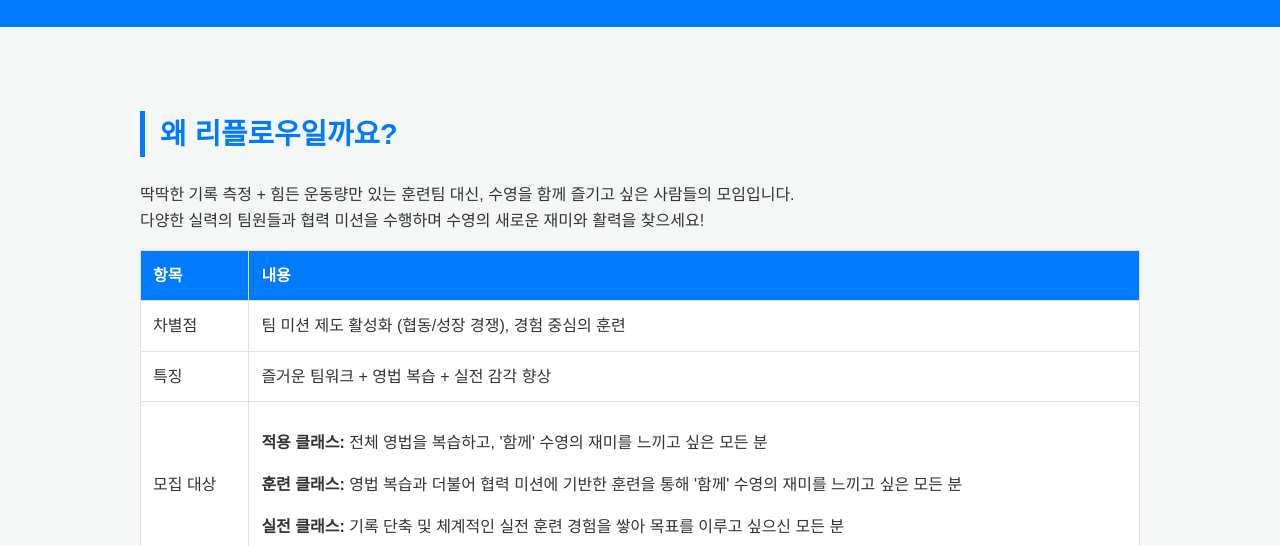
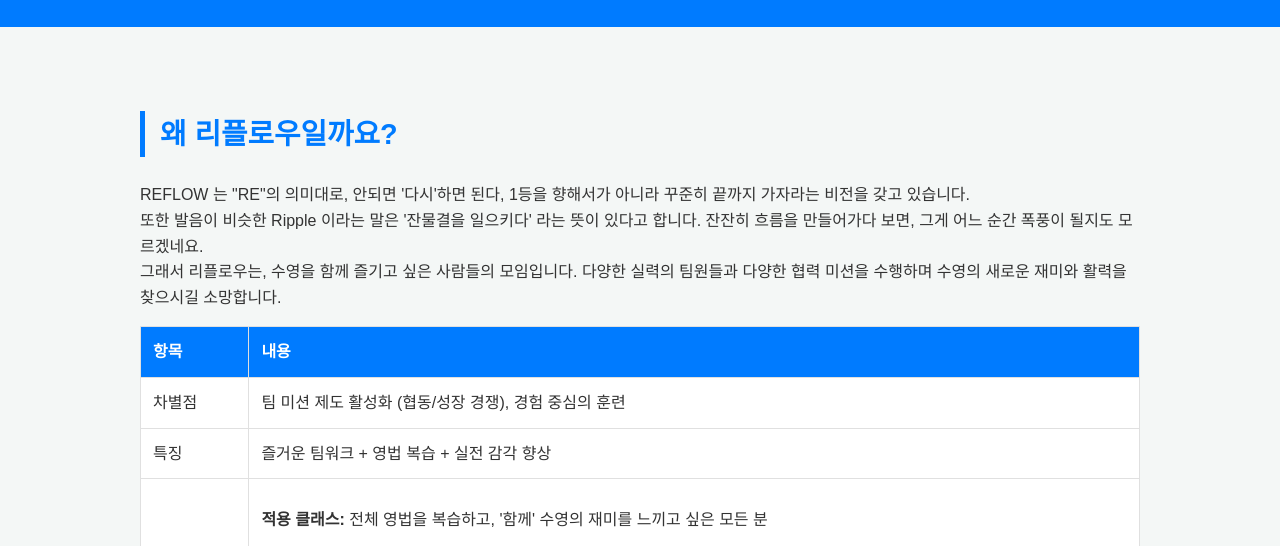
Before and after one commit to babfull/swim-flow-training, a plain HTML site: page index.html in a window 1280 px wide. Shown: the part 254-800 px from the top of the page. Drawn offline with Linux system fonts and the light colour scheme.

Commit message:
Update index.html
Updated introductory paragraph and added a note about participants being referred to as FLOWER.

```diff
--- a/index.html
+++ b/index.html
@@ -71,8 +71,9 @@
 
         <div class="section" id="intro">
             <h2>  왜 리플로우일까요?</h2>
-            <p>딱딱한 기록 측정 + 힘든 운동량만 있는 훈련팀 대신, 수영을 함께 즐기고 싶은 사람들의 모임입니다.
-                <br> 다양한 실력의 팀원들과 협력 미션을 수행하며 수영의 새로운 재미와 활력을 찾으세요!</p>
+            <p> REFLOW 는 "RE"의 의미대로, 안되면 '다시'하면 된다, 1등을 향해서가 아니라 꾸준히 끝까지 가자라는 비전을 갖고 있습니다.
+                <br> 또한 발음이 비슷한 Ripple 이라는 말은 '잔물결을 일으키다' 라는 뜻이 있다고 합니다. 잔잔히 흐름을 만들어가다 보면, 그게 어느 순간 폭풍이 될지도 모르겠네요.
+                <br> 그래서 리플로우는, 수영을 함께 즐기고 싶은 사람들의 모임입니다. 다양한 실력의 팀원들과 다양한 협력 미션을 수행하며 수영의 새로운 재미와 활력을 찾으시길 소망합니다.</p>
 
             <table>
                 <tr><th>항목</th><th>내용</th></tr>
@@ -167,6 +168,7 @@
                 <tr><td>2인 동반 할인</td><td><strong>1회 당 5,000원 추가 할인</strong></td><td>2명 이상 동시 등록 및 결제 시 적용</td></tr>
                 <tr><td>기존 고객 할인</td><td><strong>1회 당 5,000원 추가 할인</strong></td><td>FLOW 에 1회라도 참여해보신 FLOWER 분들</td></tr>
             </table>
+            <p>💡 참고로 그동안 참여해주신 분들을 Flow + er 을 붙여 FLOWER이라고 표현했습니다</p>
         </div>
 
         <div class="section" id="caution">
```
